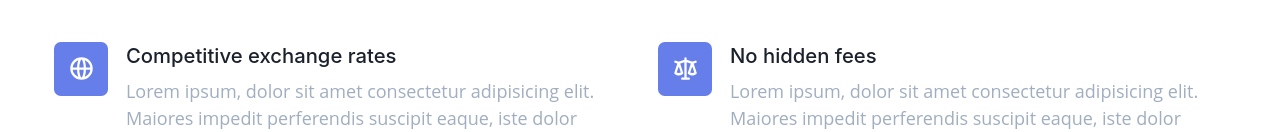
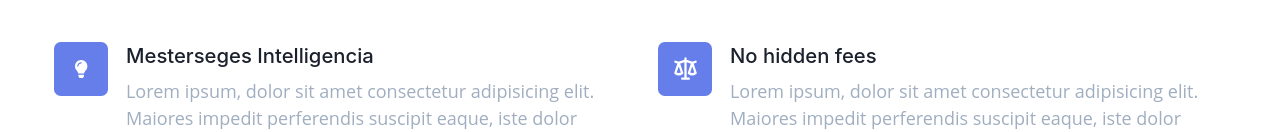
Before and after one commit to heyitsbalazs/daybyday.hu, a Gatsby site: page / in a window 1280 px wide. Shown: the part 665-797 px from the top of the page. Built offline with nearby package versions, Linux system fonts and the light colour scheme; Gatsby itself is replaced by a stand-in of ours.

Commit message:
Installed fontawesome

```diff
--- a/package.json
+++ b/package.json
@@ -5,6 +5,10 @@
   "version": "0.1.0",
   "author": "Kyle Gill <kyle.robert.gill@gmail.com>",
   "dependencies": {
+    "@fortawesome/fontawesome-free": "^5.14.0",
+    "@fortawesome/fontawesome-svg-core": "^1.2.30",
+    "@fortawesome/free-solid-svg-icons": "^5.14.0",
+    "@fortawesome/react-fontawesome": "^0.1.11",
     "@tailwindui/react": "^0.1.0",
     "amplitude-js": "^7.1.0",
     "axios": "^0.20.0",
--- a/src/components/content.jsx
+++ b/src/components/content.jsx
@@ -1,4 +1,6 @@
 import React from 'react';
+import { FontAwesomeIcon } from '@fortawesome/react-fontawesome';
+import { faLightbulb } from '@fortawesome/free-solid-svg-icons';
 
 const Content = () => (
   <div className="bg-white">
@@ -19,18 +21,11 @@ const Content = () => (
             <div className="flex">
               <div className="flex-shrink-0">
                 <div className="flex items-center justify-center h-12 w-12 rounded-md bg-indigo-500 text-white">
-                  <svg className="h-6 w-6" fill="none" viewBox="0 0 24 24" stroke="currentColor">
-                    <path
-                      strokeLinecap="round"
-                      strokeLinejoin="round"
-                      strokeWidth="2"
-                      d="M21 12a9 9 0 01-9 9m9-9a9 9 0 00-9-9m9 9H3m9 9a9 9 0 01-9-9m9 9c1.657 0 3-4.03 3-9s-1.343-9-3-9m0 18c-1.657 0-3-4.03-3-9s1.343-9 3-9m-9 9a9 9 0 019-9"
-                    />
-                  </svg>
+                  <FontAwesomeIcon icon={faLightbulb} />
                 </div>
               </div>
               <div className="ml-4">
-                <h4 className="text-lg leading-6 font-medium text-gray-900">Competitive exchange rates</h4>
+                <h4 className="text-lg leading-6 font-medium text-gray-900">Mesterseges Intelligencia</h4>
                 <p className="mt-2 text-base leading-6 text-gray-500">
                   Lorem ipsum, dolor sit amet consectetur adipisicing elit. Maiores impedit perferendis suscipit eaque, iste dolor cupiditate blanditiis ratione.
                 </p>
```
Also changed, not shown: 1 other file.
